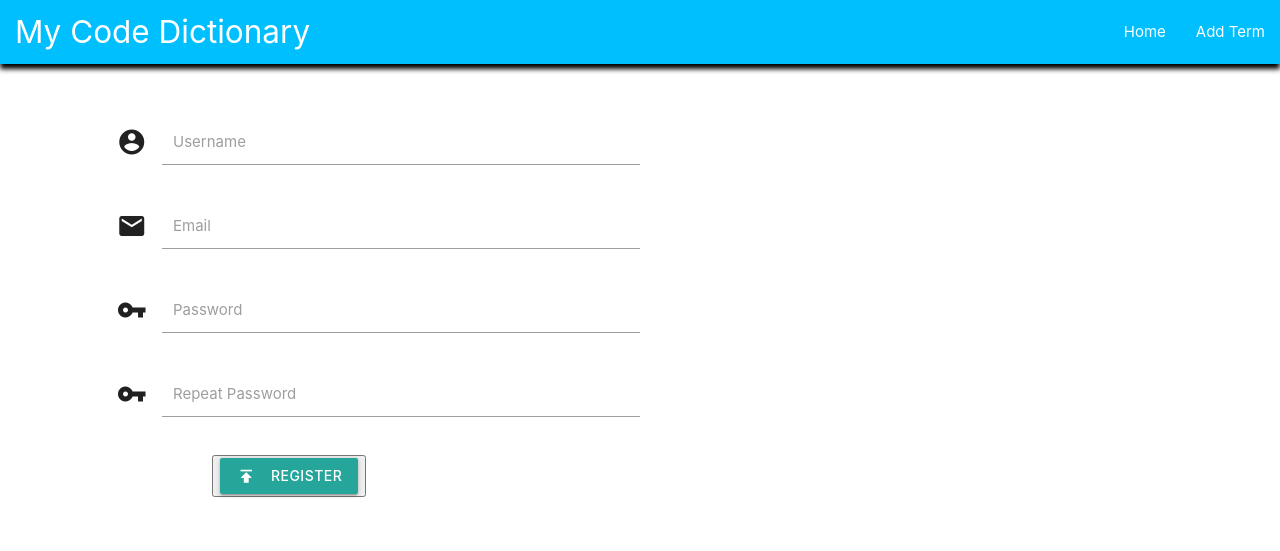
After one commit to LaDawson/CodeDictionary, a Flask app: page /register in a window 1280 px wide. The commit adds this page. Shown: the top 551 px of the page. Run offline with Flask 2, Linux system fonts and the light colour scheme; some libraries are stand-ins or nearby versions.

Commit message:
Added simple register and login forms with backend python code to be able to add terms to the mongodb when logged in to an account

```diff
--- a/app.py
+++ b/app.py
@@ -1,11 +1,13 @@
 import os
-from flask import Flask, render_template, redirect, request, url_for
+from flask import Flask, render_template, redirect, request, url_for, session
 from flask_pymongo import PyMongo
 from bson.objectid import ObjectId
+import bcrypt
 if os.path.exists("env.py"):
     import env
 
 app = Flask(__name__)
+app.config['SECRET_KEY'] = os.urandom(24)
 app.config["MONGO_DBNAME"] = 'myCodeDictionary'
 app.config["MONGO_URI"] = os.getenv('MONGO_URI')
 
@@ -39,6 +41,55 @@ def add_definition():
                            categories=mongo.db.categories.find())
 
 
+@app.route('/insert_definition', methods=['POST'])
+def insert_definition():
+    term = mongo.db.terms
+    term.insert_one(request.form.to_dict())
+    return redirect(url_for('all_categories'))
+
+
+""" REGISTER AND LOGIN ROUTES """
+
+
+@app.route('/register', methods=['POST', 'GET'])
+def register():
+    if request.method == 'POST':
+        users = mongo.db.users
+        existing_users = users.find_one({'user_name':
+                                         request.form['username']})
+
+        if existing_users is None:
+            if request.form['password'] == request.form['repeat_password']:
+                hashed_password = bcrypt.hashpw(request.form['password'].encode('utf-8'), bcrypt.gensalt())
+                users.insert({'user_name': request.form['username'],
+                              'user_password': hashed_password,
+                              'user_email': request.form['email']})
+                session['username'] = request.form['username']
+                return redirect(url_for('all_categories'))
+            return 'Passwords do not match'
+        return 'That username already exists!'
+    return render_template('register.html')
+
+
+@app.route('/login_page')
+def login_page():
+    if 'username' in session:
+        return render_template('adddefinition.html')
+    return render_template('login.html')
+
+
+@app.route('/login', methods=['POST'])
+def login():
+    users = mongo.db.users
+    login_user = users.find_one({'user_name': request.form['username']})
+    if login_user:
+        if bcrypt.hashpw(request.form['password'].encode('utf-8'), login_user['user_password']) == login_user['user_password']:
+            session['username'] = request.form['username']
+        return redirect(url_for('add_definition'))
+
+    return 'Invalid username/password combination'
+
+
 if __name__ == '__main__':
     app.run(host=os.environ.get('IP'),
             port=int(os.environ.get('PORT')),
--- a/templates/base.html
+++ b/templates/base.html
@@ -24,7 +24,7 @@
       <a href="{{url_for('all_categories')}}" class="brand-logo">My Code Dictionary</a>
       <ul class="right hide-on-med-and-down">
         <li><a href="{{url_for('all_categories')}}">Home</a></li>
-        <li><a href="{{url_for('add_definition')}}">Add Term</a></li>
+        <li><a href="{{url_for('login_page')}}">Add Term</a></li>
       </ul>
             </div>
         </nav>
--- /dev/null
+++ b/templates/register.html
@@ -0,0 +1,38 @@
+{% extends "base.html" %} {% block content %}
+<div class="row">
+  <form method="POST" action="{{ url_for('register') }}" class="col">
+    <div class="row">
+      <div class="input-field col s6">
+        <i class="material-icons prefix">account_circle</i>
+        <input id="username" type="text" class="validate" name="username" required/>
+        <label for="username">Username</label>
+      </div>
+      <div class="input-field col s6">
+        <i class="material-icons prefix">email</i>
+        <input id="email" type="email" class="validate" name="email" required />
+        <label for="password">Email</label>
+      </div>
+      <div class="input-field col s6">
+        <i class="material-icons prefix">vpn_key</i>
+        <input id="password" type="password" class="validate" name="password" required/>
+        <label for="password">Password</label>
+      </div>
+      <div class="input-field col s6">
+        <i class="material-icons prefix">vpn_key</i>
+        <input id="repeat_password" type="password" class="validate" name="repeat_password" required/>
+        <label for="repeat_password">Repeat Password</label>
+      </div>
+      <div class="row">
+        <div class="input-field col">
+          <button type="submit" name="action">
+            <a class="waves-effect waves-light btn">
+              <i class="material-icons left">publish</i>
+              <strong>Register</strong>
+            </a>
+          </button>
+        </div>
+      </div>
+    </div>
+  </form>
+</div>
+{% endblock %}
```
Also changed, not shown: templates/adddefinition.html (+7 -7 lines), templates/home.html (+1 -38 lines), templates/login.html (added, +23 -0 lines), templates/user_account.html (added, +20 -0 lines).
